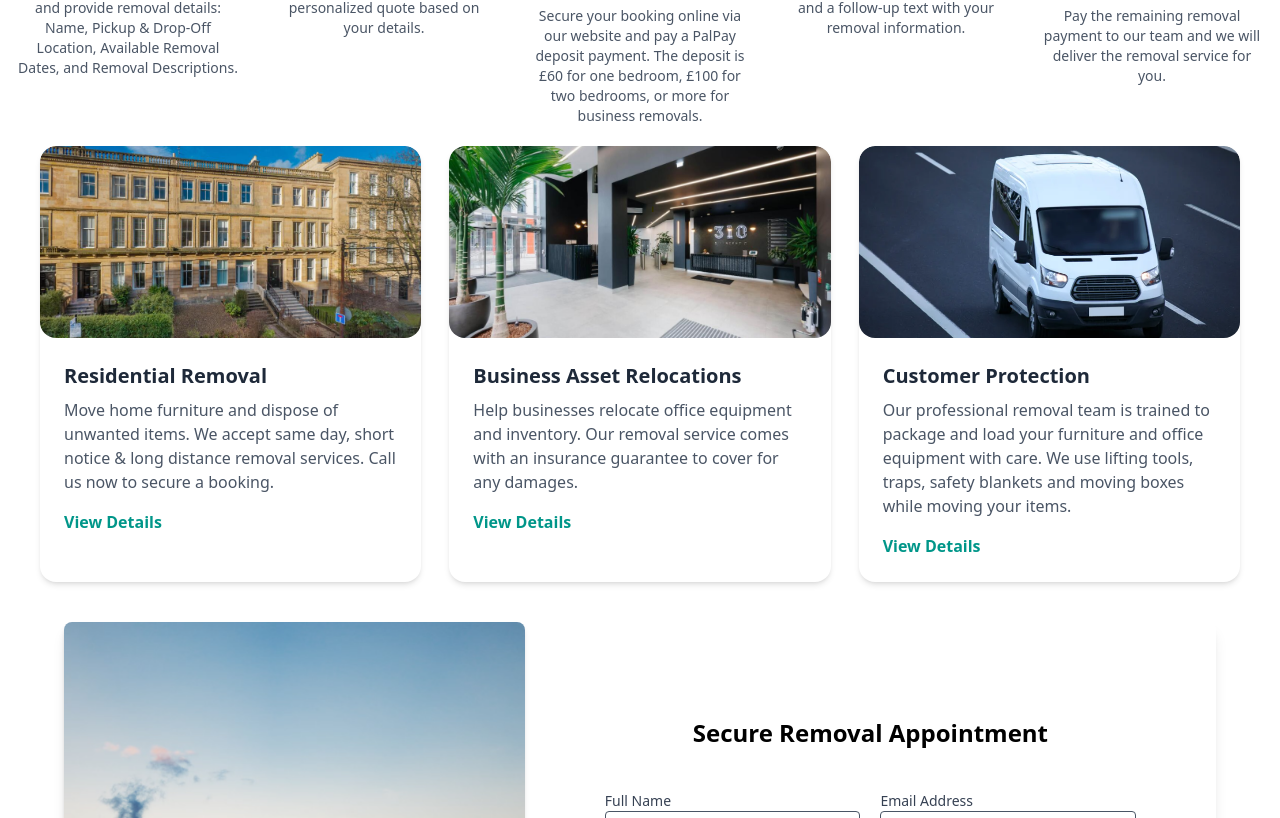
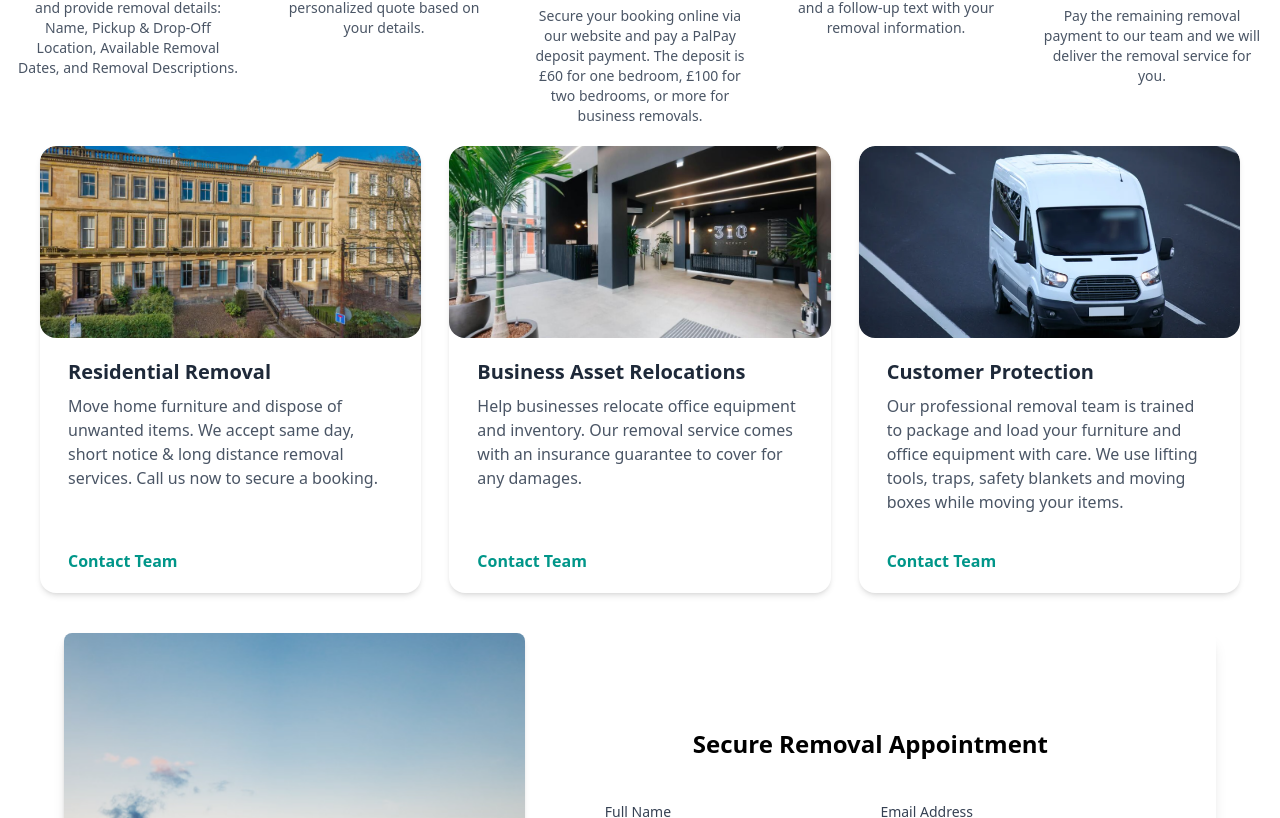
Before and after one commit to andrewwu531/removal-van-frontend, a React (Vite) app: page / in a window 1280 px wide. Shown: the part 442-1260 px from the top of the page. Built offline with nearby package versions, Linux system fonts and the light colour scheme.

Commit message:
v2 frontend - new interface deployment issue resolved

```diff
--- a/src/components/HeaderDesktop.jsx
+++ b/src/components/HeaderDesktop.jsx
@@ -7,13 +7,13 @@ const Header = () => {
       <div className="max-w-screen-xl px-4 mx-auto sm:px-6 lg:px-8">
         <div className="flex items-center justify-between h-16">
           {/* Left Section: Logo / Brand */}
-          <div className="flex items-center space-x-1">
+          <div className="flex items-center space-x-1.5">
             <span className="text-xl font-semibold text-gray-900">
               Welcome Removal
             </span>
             {/* Small upward arrow (SVG icon) */}
             <svg
-              className="w-3 h-3 text-teal-500"
+              className="w-4 h-4 text-teal-500"
               viewBox="0 0 24 24"
               fill="none"
               stroke="currentColor"
--- a/src/components/HeroSectionDesktop.jsx
+++ b/src/components/HeroSectionDesktop.jsx
@@ -1,7 +1,6 @@
 import home_removal_image from "../assets/home-removal.png";
 import business_removal_image from "../assets/business-removal.png";
 import booking_form_image from "../assets/booking-form.png";
-import contact_us_image from "../assets/contact-us.png";
 
 const HeroSectionDesktop = () => {
   // Data for the four photo cards
@@ -11,7 +10,7 @@ const HeroSectionDesktop = () => {
       alt: "Photo 1",
       title: "Residential Removal",
       text: "Move home furniture and dispose of unwanted items. We accept same day, short notice & long distance removal services. Call us now to secure a booking.",
-      linkText: "View Details",
+      linkText: "Contact Team",
       linkUrl: "#",
     },
     {
@@ -19,7 +18,7 @@ const HeroSectionDesktop = () => {
       alt: "Photo 2",
       title: "Business Asset Relocations",
       text: "Help businesses relocate office equipment and inventory. Our removal service comes with an insurance guarantee to cover for any damages.",
-      linkText: "View Details",
+      linkText: "Contact Team",
       linkUrl: "#",
     },
     {
@@ -27,7 +26,7 @@ const HeroSectionDesktop = () => {
       alt: "Photo 3",
       title: "Customer Protection",
       text: "Our professional removal team is trained to package and load your furniture and office equipment with care. We use lifting tools, traps, safety blankets and moving boxes while moving your items.",
-      linkText: "View Details",
+      linkText: "Contact Team",
       linkUrl: "#",
     },
     // {
@@ -67,25 +66,30 @@ const HeroSectionDesktop = () => {
           </a>
         </div> */}
 
-        <div className="grid grid-cols-1 gap-7 md:grid-cols-3">
+        <div className="grid grid-cols-3 gap-7">
           {photos.map((photo, index) => (
             <div
               key={index}
-              className="overflow-hidden bg-white shadow-md rounded-2xl"
+              className="flex flex-col overflow-hidden bg-white shadow-md rounded-2xl"
             >
+              {/* Image */}
               <img
                 src={photo.imgSrc}
                 alt={photo.alt}
                 className="object-cover w-full h-48 rounded-2xl"
               />
-              <div className="p-6">
+
+              {/* Card Content - Ensures content fills remaining space */}
+              <div className="px-7 pt-5 pb-5 flex flex-col flex-grow min-h-[255px]">
                 <h3 className="mb-2 text-xl font-semibold text-gray-800">
                   {photo.title}
                 </h3>
-                <p className="mb-4 text-gray-600">{photo.text}</p>
+                <p className="flex-grow text-gray-600">{photo.text}</p>
+
+                {/* Link forced to the bottom */}
                 <a
                   href={photo.linkUrl}
-                  className="font-semibold text-teal-600 hover:underline"
+                  className="mt-auto font-semibold text-teal-600 hover:underline"
                 >
                   {photo.linkText}
                 </a>
```
Also changed, not shown: src/components/FooterDesktop.jsx (+1 -10 lines).
